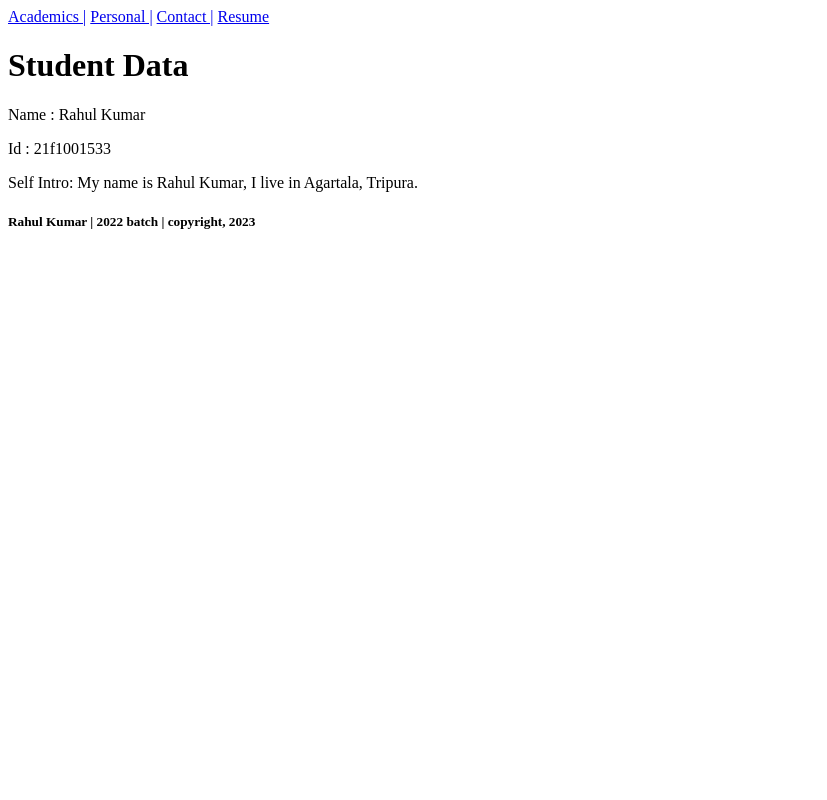
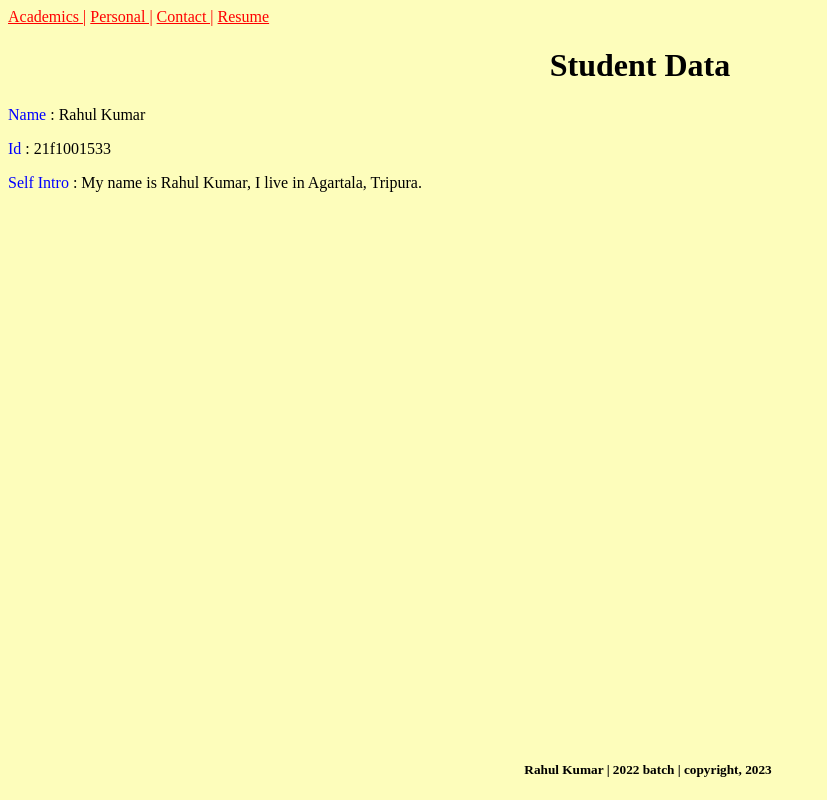
Before and after one commit to karan863993/Lab-Assignment--1, a plain HTML site: page index.html in a window 1280 px wide. Shown: the whole page, without its empty margins (0-827 px from the left). Drawn offline with Linux system fonts and the light colour scheme.

Commit message:
with css update

```diff
--- /dev/null
+++ b/academics.css
@@ -0,0 +1,19 @@
+#header a{
+    color: #ff0000;
+}
+
+body {
+    background-color: #fdfdbb;
+  }
+
+#tbcol th{
+    background-color: #259e3f;
+}
+
+
+#footer{
+    position: absolute;
+    bottom: 0;
+    width: 100%;
+    text-align: center;
+}
--- /dev/null
+++ b/contact.css
@@ -0,0 +1,18 @@
+a{
+    color: #ff0000;
+}
+
+body {
+    background-color: #fdfdbb;
+  }
+
+span{
+    color: blue;
+}
+
+#footer{
+    position: absolute;
+    bottom: 0;
+    width: 100%;
+    text-align: center;
+}
--- /dev/null
+++ b/index.css
@@ -0,0 +1,23 @@
+#header a{
+    color: #ff0000;
+}
+
+body {
+    background-color: #fdfdbb;
+  }
+
+h1{
+    text-align: center;
+}
+
+
+span {
+    color: #0000ff;
+  }
+
+#footer{
+    position: absolute;
+    bottom: 0;
+    width: 100%;
+    text-align: center;
+}
--- a/index.html
+++ b/index.html
@@ -2,7 +2,8 @@
 <html>
 <head>
     <title>Home</title>
-    <div>
+    <link rel="stylesheet" type="text/css" href="index.css">
+    <div id="header">
         <a href="academics.html">Academics |</a>
         <a href="personal.html">Personal |</a>
         <a href="contact.html">Contact |</a>
@@ -13,13 +14,13 @@
 <h1>Student Data</h1>
 <body>
     <div>
-        <p>Name : Rahul Kumar</p>
-        <p>Id : 21f1001533</p>
-        <p>Self Intro: My name is Rahul Kumar, I live in Agartala, Tripura.</p>
+        <p><span>Name</span> : Rahul Kumar</p>
+        <p><span>Id</span> : 21f1001533</p>
+        <p><span>Self Intro</span> : My name is Rahul Kumar, I live in Agartala, Tripura.</p>
     </div>
 
 </body>
-<div>
+<div id="footer">
     <h5>Rahul Kumar | 2022 batch | copyright, 2023</h5>
 </div>
 </html>
--- /dev/null
+++ b/personal.css
@@ -0,0 +1,14 @@
+a{
+    color: #ff0000;
+}
+
+body {
+    background-color: #fdfdbb;
+  }
+
+#footer{
+    position: absolute;
+    bottom: 0;
+    width: 100%;
+    text-align: center;
+}
--- /dev/null
+++ b/resume.css
@@ -0,0 +1,18 @@
+a{
+    color: #ff0000;
+}
+
+body {
+    background-color: #fdfdbb;
+  }
+
+span{
+    color: blue;
+}
+
+#footer{
+    position: absolute;
+    bottom: 0;
+    width: 100%;
+    text-align: center;
+}
```
Also changed, not shown: academics.html (+5 -4 lines), contact.html (+4 -2 lines), personal.html (+3 -2 lines), resume.html (+2 -1 lines), 1 other file.
